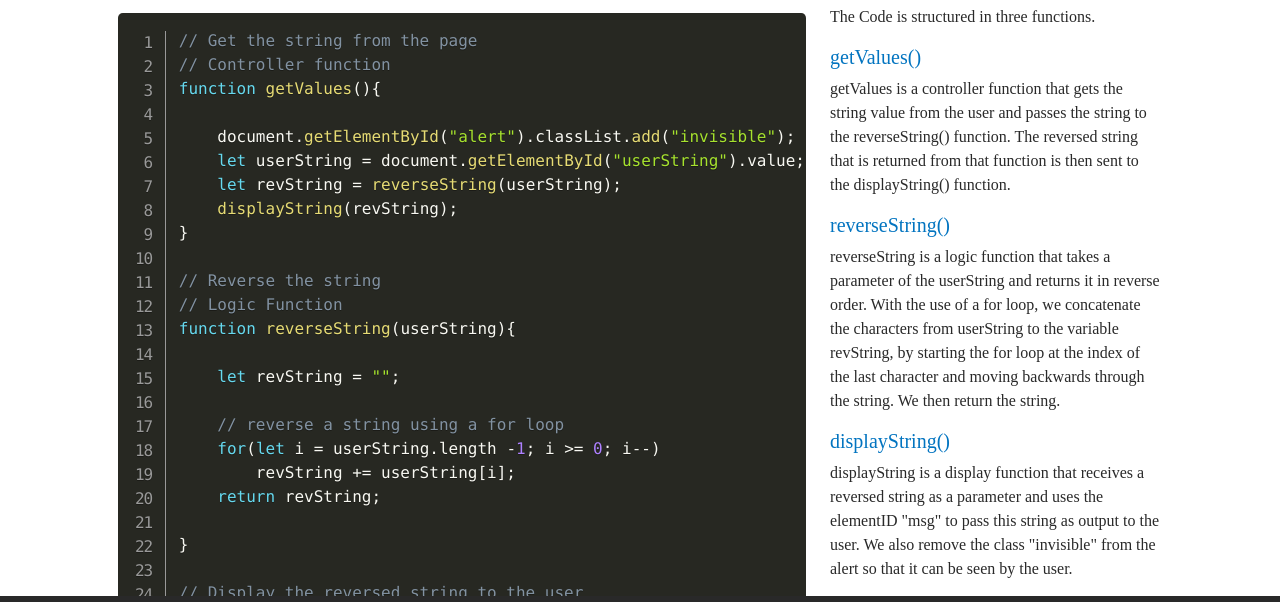
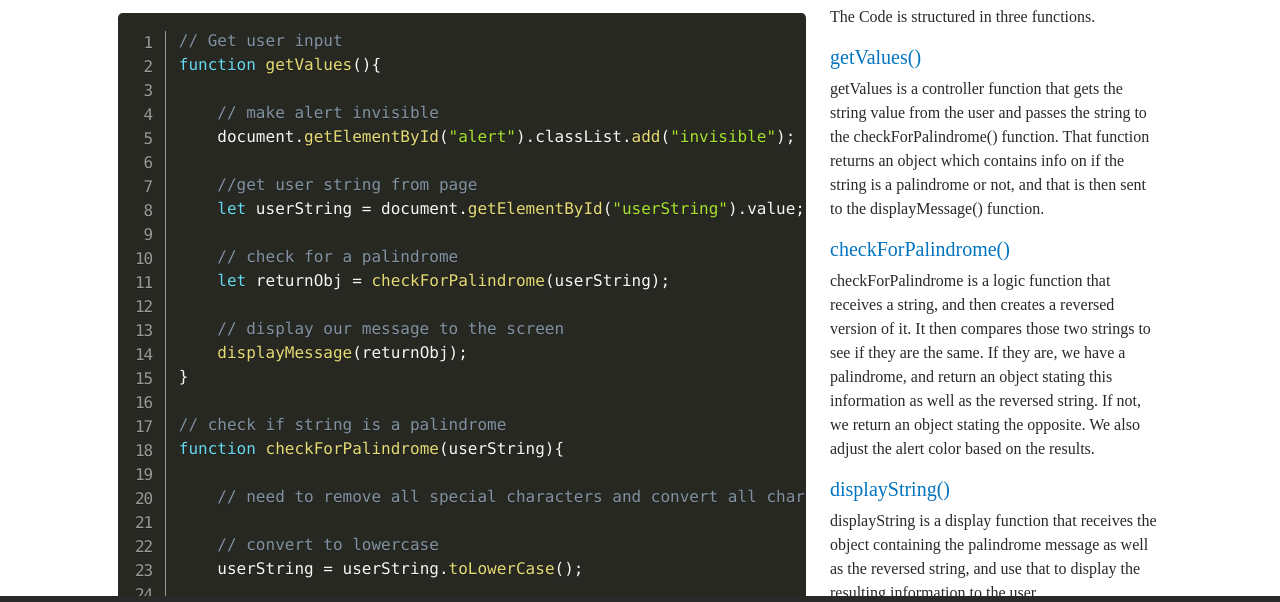
Before and after one commit to cortiz313/tacocat, a plain HTML site: page code.html in a window 1280 px wide. Shown: the part 138-740 px from the top of the page. Drawn offline with nearby package versions, Linux system fonts and the light colour scheme; a web font is replaced by a local one.

Commit message:
Tacocat completed
All functionality works.

```diff
--- a/code.html
+++ b/code.html
@@ -49,7 +49,7 @@
                         <a class="nav-link active" aria-current="page">The Code</a>
                     </li>
                     <li class="nav-item">
-                        <a class="nav-link" target="_blank" href="https://github.com/cortiz313/Rewind">Git Repo</a>
+                        <a class="nav-link" target="_blank" href="https://github.com/cortiz313/tacocat">Git Repo</a>
                     </li>
                     <li class="nav-item">
                         <a class="nav-link" target="_blank" href="#">About</a>
@@ -66,38 +66,81 @@
             <div class="row row-cols-1 row-cols-lg-2">
                 <div class="col-lg-8">
                     <pre class="line-numbers"> <code class="language-javascript">
-                        // Get the string from the page
-// Controller function
+                        // Get user input
 function getValues(){
 
+    // make alert invisible
     document.getElementById("alert").classList.add("invisible");
+
+    //get user string from page
     let userString = document.getElementById("userString").value;
-    let revString = reverseString(userString);
-    displayString(revString);
+
+    // check for a palindrome
+    let returnObj = checkForPalindrome(userString);
+
+    // display our message to the screen
+    displayMessage(returnObj);
 }
 
-// Reverse the string
-// Logic Function
-function reverseString(userString){
+// check if string is a palindrome
+function checkForPalindrome(userString){
 
-    let revString = "";
+    // need to remove all special characters and convert all char to lower case for comparison
 
-    // reverse a string using a for loop
-    for(let i = userString.length -1; i >= 0; i--)
+    // convert to lowercase
+    userString = userString.toLowerCase();
+
+    // remove spaces and special characters
+    let regex = /[^a-z0-9]/gi;
+    userString = userString.replace(regex,"");
+
+    let revString = [];
+    let returnObj = {};
+
+    // build the reverse string
+    for(let i = userString.length - 1; i >= 0; i--){
         revString += userString[i];
-    return revString;
+    }
+
+    // if the reverse string is the same as userstring it is a palindrome
+    if(revString == userString){
+
+        // set the msg, and also change classes to alter color of alert box to green
+        returnObj.msg = "Well Done! You entered a Palindrome!"
+        document.getElementById("alert").classList.add("alert-success");
+        document.getElementById("alert").classList.remove("alert-danger");
+        document.getElementById("msg").classList.remove("redText");
+        document.getElementById("msg").classList.add("greenText");
+        document.getElementById("alertHeader").classList.remove("redText");
+        document.getElementById("alertHeader").classList.add("greenText");
+
+    }
+    else{
+
+        // set the msg, and also change classes to alter color of alert box to red
+        returnObj.msg = "Sorry! You did not enter a Palindrome!"
+        document.getElementById("alert").classList.remove("alert-success");
+        document.getElementById("alert").classList.add("alert-danger");
+        document.getElementById("msg").classList.remove("greenText");
+        document.getElementById("msg").classList.add("redText");
+        document.getElementById("alertHeader").classList.remove("greenText");
+        document.getElementById("alertHeader").classList.add("redText");
+    }
+
+    returnObj.reversed = revString;
+
+    return returnObj;
 
 }
 
-// Display the reversed string to the user
-// View Function
-function displayString(revString){
+// display a message to the user
+function displayMessage(returnObj){
 
-    // Write to the page
-    document.getElementById("msg").innerHTML = `Your reversed string is: ${revString} `;
+    // display the resulting info to the user
+    document.getElementById("alertHeader").innerHTML = returnObj.msg;
+    document.getElementById("msg").innerHTML = `Your phrase reversed is ${returnObj.reversed}`
+    document.getElementById("alert").classList.remove("invisible");
 
-    // Show the alert box
-    document.getElementById("alert").classList.remove("invisible");
 }
                     </code>
                     </pre>
@@ -105,17 +148,18 @@ function displayString(revString){
                 <div class="col-lg-4">
                     <p>The Code is structured in three functions.</p>
                     <h5>getValues()</h5>
-                    <p>getValues is a controller function that gets the string value from the user and passes the string to the reverseString() function. The reversed string that is returned
-                        from that function is then sent to the displayString() function.
+                    <p>getValues is a controller function that gets the string value from the user and passes the string to the checkForPalindrome() function. That function returns an object which
+                        contains info on if the string is a palindrome or not, and that is then sent to the displayMessage() function.
                     </p>
-                    <h5>reverseString()</h5>
-                    <p> reverseString is a logic function that takes a parameter of the userString and returns it in reverse order. With the use of a for loop, we
-                        concatenate the characters from userString to the variable revString, by starting the for loop at the index of the last character and moving backwards
-                        through the string. We then return the string.
+                    <h5>checkForPalindrome()</h5>
+                    <p> checkForPalindrome is a logic function that receives a string, and then creates a reversed version of it.
+                        It then compares those two strings to see if they are the same. If they are, we have a palindrome, and return an object
+                        stating this information as well as the reversed string. If not, we return an object stating the opposite. We
+                        also adjust the alert color based on the results.
                     </p>
                     <h5>displayString()</h5>
-                    <p> displayString is a display function that receives a reversed string as a parameter and uses the elementID "msg" to pass this string as
-                        output to the user. We also remove the class "invisible" from the alert so that it can be seen by the user.
+                    <p> displayString is a display function that receives the object containing the palindrome message as well as
+                        the reversed string, and use that to display the resulting information to the user.
                     </p>
                 </div>
 
--- a/css/site.css
+++ b/css/site.css
@@ -118,3 +118,11 @@ font-family: 'Alegreya SC', serif;
     color: rgb(0, 100, 5);
     font-family: 'IM Fell English', serif;
 }
+
+.redText{
+    color: rgb(131, 0, 0);
+}
+
+.greenText{
+    color: rgb(0, 73, 0);
+}
```
Also changed, not shown: app.html (+3 -3 lines), index.html (+1 -1 lines), js/site.js (+58 -3 lines).
